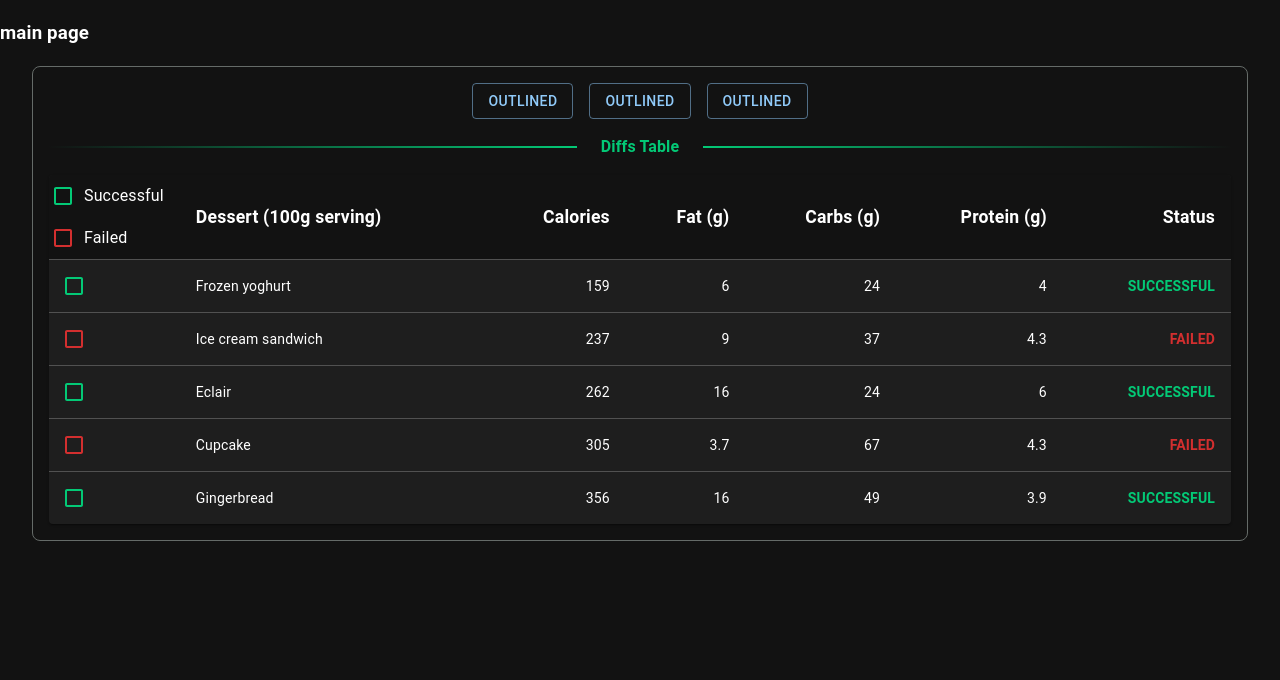
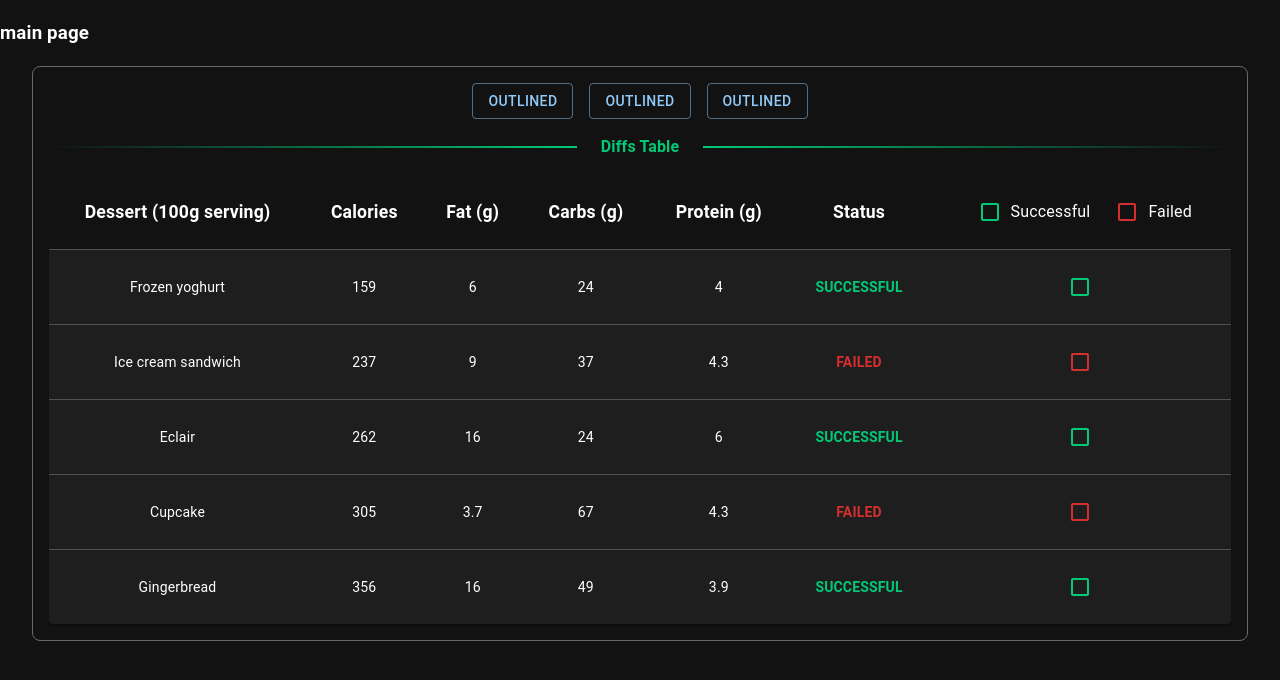
Before and after one commit to neomn/Trainings_React_Next, a Next.js app: page / in a window 1280 px wide. Shown: the top 680 px of the page. Built offline with nearby package versions, Linux system fonts and the light colour scheme.

Commit message:
style: add dim effect and make table beautiful

```diff
--- a/src/app/components/Table.jsx
+++ b/src/app/components/Table.jsx
@@ -30,6 +30,9 @@ export default function BasicTable() {
     successful: false,
     failed: false
   });
+
+  // Add a function to check if any row is selected
+  const hasSelectedRows = () => tableData.some(row => row.selected);
 
   const handleStatusFilterChange = (status) => {
     const newFilterStatus = {
@@ -93,8 +96,34 @@ export default function BasicTable() {
         <Table stickyHeader sx={{ minWidth: 650 }} aria-label="simple table">
           <TableHead>
             <TableRow>
-              <TableCell padding="checkbox">
-                <Stack direction="column">
+              <TableCell
+                component="th"
+                scope="row"
+                sx={{ fontWeight: 'bold', fontSize: '1.1rem', textAlign: 'center' }}
+              >
+                Dessert (100g serving)
+              </TableCell>
+              <TableCell sx={{ fontWeight: 'bold', fontSize: '1.1rem', textAlign: 'center' }}>Calories</TableCell>
+              <TableCell sx={{ fontWeight: 'bold', fontSize: '1.1rem', textAlign: 'center' }}>Fat (g)</TableCell>
+              <TableCell sx={{ fontWeight: 'bold', fontSize: '1.1rem', textAlign: 'center' }}>Carbs (g)</TableCell>
+              <TableCell sx={{ fontWeight: 'bold', fontSize: '1.1rem', textAlign: 'center' }}>Protein (g)</TableCell>
+              <TableCell
+                sx={{
+                  fontWeight: 'bold',
+                  fontSize: '1.1rem',
+                  textAlign: 'center'
+                }}
+              >
+                Status
+              </TableCell>
+              <TableCell
+                sx={{
+                  fontWeight: 'bold',
+                  fontSize: '1.1rem',
+                  textAlign: 'center'
+                }}
+              >
+                <Stack direction="row" spacing={2} justifyContent="center">
                   <FormControlLabel
                     control={
                       <Checkbox
@@ -117,12 +146,6 @@ export default function BasicTable() {
                   />
                 </Stack>
               </TableCell>
-              <TableCell sx={{ fontWeight: 'bold', fontSize: '1.1rem' }}>Dessert (100g serving)</TableCell>
-              <TableCell align="right" sx={{ fontWeight: 'bold', fontSize: '1.1rem' }}>Calories</TableCell>
-              <TableCell align="right" sx={{ fontWeight: 'bold', fontSize: '1.1rem' }}>Fat (g)</TableCell>
-              <TableCell align="right" sx={{ fontWeight: 'bold', fontSize: '1.1rem' }}>Carbs (g)</TableCell>
-              <TableCell align="right" sx={{ fontWeight: 'bold', fontSize: '1.1rem' }}>Protein (g)</TableCell>
-              <TableCell align="right" sx={{ fontWeight: 'bold', fontSize: '1.1rem' }}>Status</TableCell>
             </TableRow>
           </TableHead>
           <TableBody>
@@ -131,10 +154,28 @@ export default function BasicTable() {
                 key={row.name}
                 sx={{
                   '&:last-child td, &:last-child th': { border: 0 },
-                  backgroundColor: row.selected ? 'rgba(3, 201, 118, 0.1)' : 'inherit'
+                  backgroundColor: row.selected ? 'rgba(3, 201, 118, 0.1)' : 'inherit',
+                  opacity: hasSelectedRows() ? (row.selected ? 1 : 0.2) : 1,
+                  transition: 'opacity 0.2s ease-in-out'
                 }}
               >
-                <TableCell padding="checkbox">
+                <TableCell sx={{ textAlign: 'center' }}>
+                  {row.name}
+                </TableCell>
+                <TableCell sx={{ textAlign: 'center' }}>{row.calories}</TableCell>
+                <TableCell sx={{ textAlign: 'center' }}>{row.fat}</TableCell>
+                <TableCell sx={{ textAlign: 'center' }}>{row.carbs}</TableCell>
+                <TableCell sx={{ textAlign: 'center' }}>{row.protein}</TableCell>
+                <TableCell
+                  sx={{
+                    color: row.status === 'successful' ? 'rgb(3, 201, 118)' : '#d32f2f',
+                    fontWeight: 'bold',
+                    textAlign: 'center'
+                  }}
+                >
+                  {row.status.toUpperCase()}
+                </TableCell>
+                <TableCell sx={{ textAlign: 'center' }}>
                   <Checkbox
                     checked={row.selected}
                     onChange={() => handleRowCheckboxChange(index)}
@@ -145,22 +186,6 @@ export default function BasicTable() {
                     }}
                   />
                 </TableCell>
-                <TableCell component="th" scope="row">
-                  {row.name}
-                </TableCell>
-                <TableCell align="right">{row.calories}</TableCell>
-                <TableCell align="right">{row.fat}</TableCell>
-                <TableCell align="right">{row.carbs}</TableCell>
-                <TableCell align="right">{row.protein}</TableCell>
-                <TableCell
-                  align="right"
-                  sx={{
-                    color: row.status === 'successful' ? 'rgb(3, 201, 118)' : '#d32f2f',
-                    fontWeight: 'bold'
-                  }}
-                >
-                  {row.status.toUpperCase()}
-                </TableCell>
               </TableRow>
             ))}
           </TableBody>
```
